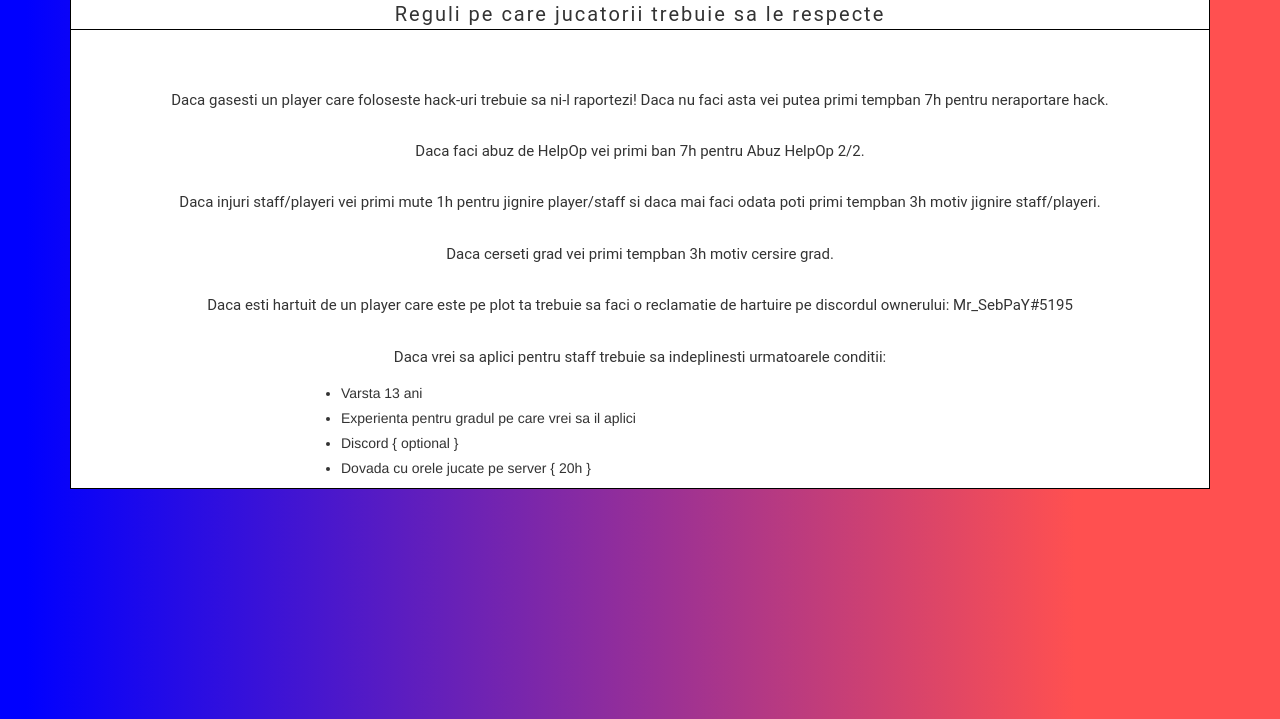
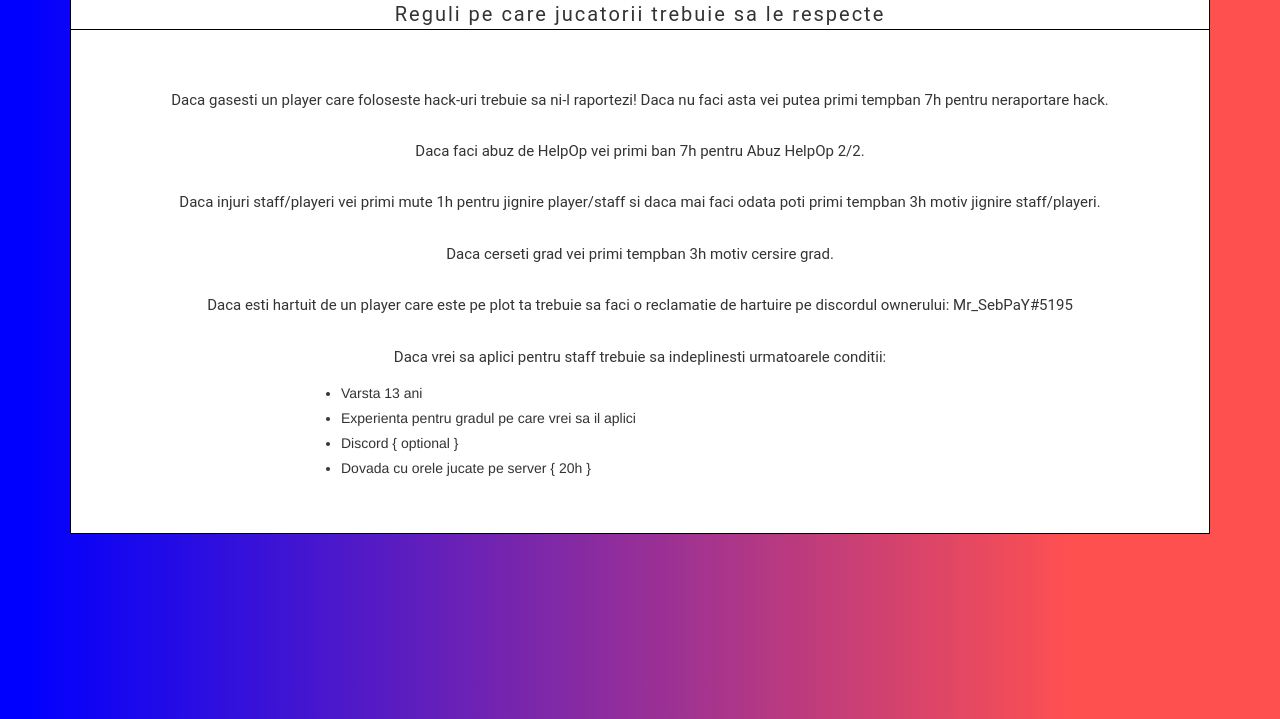
Before and after one commit to iAmStefan/GrassCraft, a Django app: page /regulament/ in a window 1280 px wide. Shown: the part 81-800 px from the top of the page. Run offline with Django 3.2, Linux system fonts and the light colour scheme; some libraries are stand-ins or nearby versions.

Commit message:
Rules section optimization

```diff
--- a/static/css/ruleStyle.css
+++ b/static/css/ruleStyle.css
@@ -65,7 +65,7 @@ html,body{
   .reguli{
     background-color: white;
     width: auto;
-    height: auto;
+    height: 535px;
     border: 1px solid black;
   }
   .reguli .title{
@@ -82,6 +82,9 @@ html,body{
   .list p:first-child{
     padding-top: 60px;
   }
+  .list p:last-child{
+    margin-bottom: 60px;
+  }
   .staffRules{
     text-align: left;
     margin-left: 230px;
```
